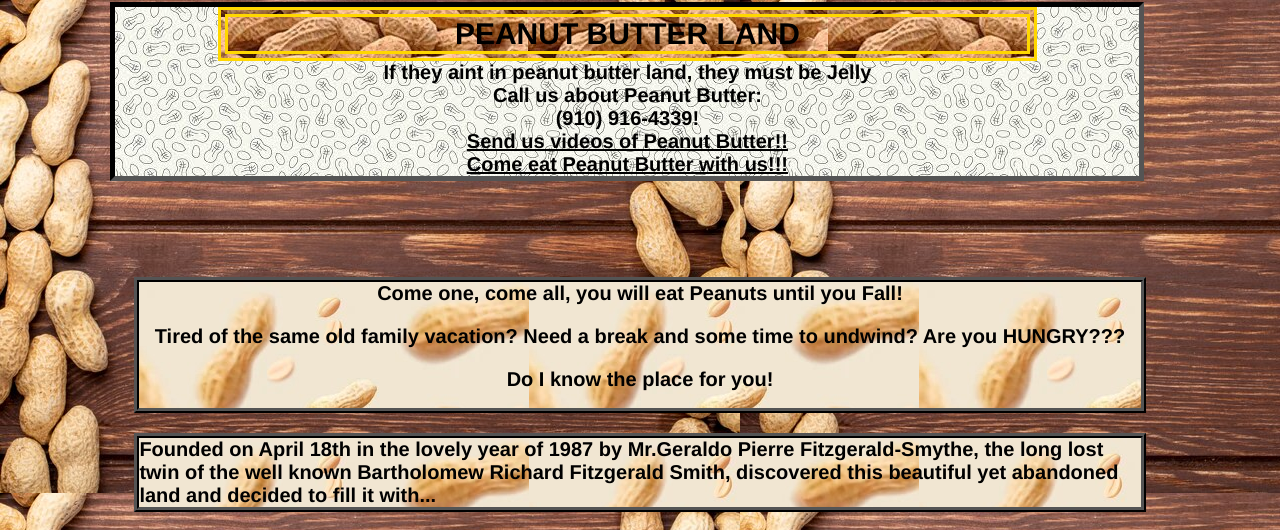
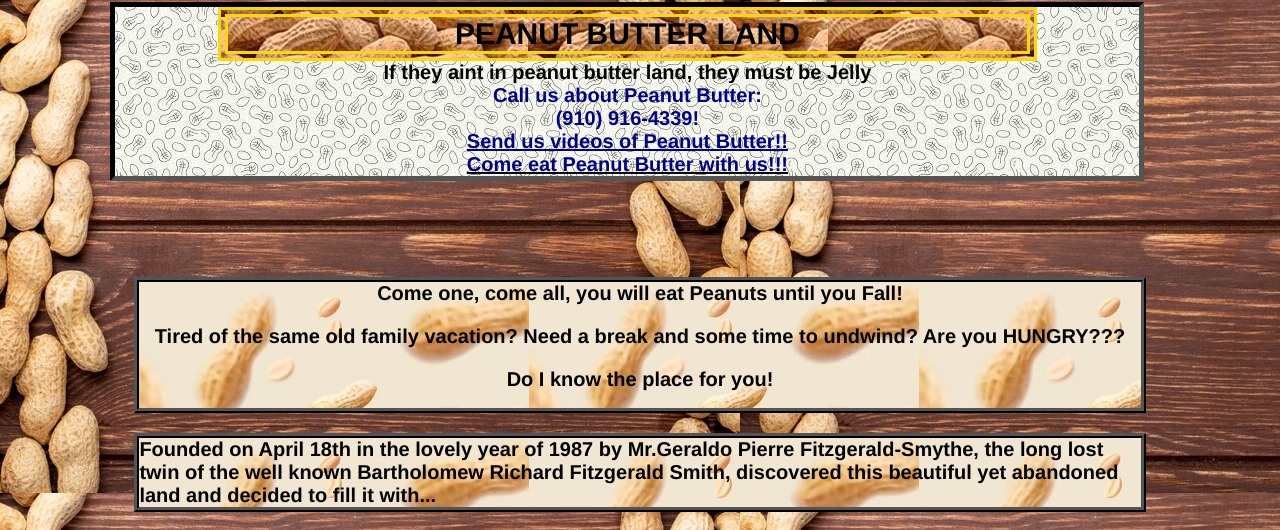
Before and after one commit to Grantlw100/mini-project-peanut-butter-land, a plain HTML site: page pbl.html in a window 1280 px wide. Shown: the top 530 px of the page. Drawn offline with Linux system fonts and the light colour scheme.

Commit message:
added notes regarding the format of the page, and i think i added a submit button in this commit?

```diff
--- a/assets/pbl.css
+++ b/assets/pbl.css
@@ -1,3 +1,24 @@
+/*
+let it be known that this is very obviously a gag and its intended purpose is
+to showcase learned skills in a comedic way so the person reviewing this HTML finds
+the reading enjoyable and offers them a break from the mundane. I do not have any personal grudges
+for people with peanut allergies (must use select element to udnerstand what im
+referring too) rather i pity them for peanut butter is delicious. may the scary
+peanut man bless your children with non-peanut related allergies. Hopefully they
+can be allergic to something like ans like i am. no one likes ants anyways
+Except for people that REALLy like bugs. In that case hopefully your kids are blessed
+with being good at math.
+*/
+/*
+unfortunately not designed as the most accessible HTML
+If accessibility is desired highlight the text within the brackets,
+press ctrl+d like ten times and enter the attribute for background color
+followed by your desired color to change the background images in every
+aspect of the HTML to something boring like Charmillion LOL. you will have
+to hunt down any bugs.Good luck Space Marine. Ripley would be proud of you.
+[background-image:]
+*/
+
 * {
     font-size: 20px;
     font-family: 'Franklin Gothic Medium', 'Arial Narrow', Arial, sans-serif;
@@ -25,11 +46,18 @@
     width:80%;
     height: auto;
 }
+
+.highlight-link-text{
+    color:darkblue
+}
 /* I understand the assignment requests inline elements
 for the header tag, the elements are seperated by paragraph
 elements for universal functionality regardless of screen size.
 This design ensures that words do not cross over sections the border
-of the container */
+of the container
+look towards the bottom of this css page for a HOWTO: to implement these
+changes if so desired
+ */
 
 #header-2 {
     position:static;
@@ -141,10 +169,95 @@ border-bottom: 5px black solid;
 }
 
 /* questions for instructors and notes*/
-/* changing the display from inline to block
+/*
+changing the display from inline to block
  or vice versa or changing the position from
  fixed to another psoition attribute destroys
-  all the css for that element. WHY?????*/
-/* if desired to fulfill the readme exaactly as
+  all the css for that element. WHY?????
+  */
+/*
+if desired to fulfill the readme exaactly as
  it is worded, the form element and the header
- element can be swapped using the codes provided below*/
+ element can be swapped using the codes provided below
+ */
+
+ /*
+ DO NOT ALTER CODES BETWEEN LINES 29 AND 45. IT IS
+ ESTABLISHED TO CREATE A MARGIN SO THE FIXED ELEMENT
+ WILL NOT OVERLAP ANY OTHER SECTION!!!!
+ */
+
+
+ /*
+  if done correctly this code should start at line 101 replaces the code
+that originally lies between lines 101 and 130, this block of code has 2
+additional class attributes in the first <div> tag that are not part of the
+original code block. this is for functionality and readability
+
+this codes origin starts at line 17 and ends at line 27
+*/
+
+/*
+<div class="p waiting">
+    <strong>If they aint in peanut butter land, they must be Jelly</strong>
+    <br>
+    <a class="highlight-link-text">Call us about Peanut Butter:</a>
+    <br>
+        <a class="highlight-link-text">(910) 916-4339!</a>
+    <br>
+    <a class="highlight-link-text" href="mailto:Peanutbutterland2@outlook.com">Send us videos of Peanut Butter!!</a>
+    <br>
+   <a href="https://www.google.com/maps/place/Chernobyl+Power+Plant/@51.4045032,30.0542331,17z/data=!3m1!4b1!4m6!3m5!1s0x472a7d747253253b:0xad8ee6ec4d52864c!8m2!3d51.4045032!4d30.0542331!16s%2Fg%2F11jkcgxryk?entry=ttu"><strong class="highlight-link-text">Come eat Peanut Butter with us!!!</strong></a>
+</div>
+*/
+
+
+
+/*
+If done correctly this code should go start at line 17 and replaces the code
+that originally lies between lines 17 and 27 AND MUST ALSO REPLACE THE CODE BETWEEN
+ LINES 32 AND 45. This will act to support the fixed element and maintain the structure
+ of the html so the user doesnt have overlapping elements. I found the easiest way to
+ achieve this was by using the same exact block of code to supplement the space
+ rather than waste hours trying to math and muscle my way through the problem
+ THIS IS KEY TO THE WEBSITES FORMAT - may need some additional tinkering
+ im not testing it
+ good luck you brave soul
+ this codes origin falls between lines 101 and 130
+ no changes should have to be made to reimplement it into the desired locations whether
+ in the origin or in the header - im sleepy though so make sure i am right
+ */
+
+
+/*
+ <div id="call-us">
+            <div> Peanut allergy? <strong>Let us know in advance.</strong>
+                <form class="Font">
+                    <p>
+                        <label for="firstname">First name</label>
+                        <input type="text" name="firstname" id="firstname"
+                        placeholder="John"/>
+                        </p>
+                        <p>
+                        <label for="lastname">Last Name</label>
+                        <input type="text" name="lastname" id="lastname" placeholder="Doe"/>
+                    </p>
+                    <p>
+                    <p>
+                        <label for="email">Email</label>
+                        <input type="email" name="email" id="email" placeholder="icanteatpeanuts@email.com"/>
+                    </p>
+                        <label for="Hazmat">Hazmat suit size</label>
+                        <select name="Hazmatsuitsize" id="Hazmatsuitsize" >
+                            <option value="x-small">X-Small</option>
+                            <option value="small">Small</option>
+                            <option value="Medium">Medium</option>
+                            <option value="Large">Large</option>
+                            <option value="X-Large">X-Large</option>
+                            <option value="wedontlikeyou">We strongly dislike you</option>
+                    </select>
+                    <br>
+                   <p><button type="submit">Peanut🥜</button></p>
+                </form>
+            </div>
+*/
--- a/pbl.html
+++ b/pbl.html
@@ -13,17 +13,19 @@
 
     <header id="header">
         <header class="peanuty-goodness">PEANUT BUTTER LAND</header>
+
         <div>
             <strong>If they aint in peanut butter land, they must be Jelly</strong>
             <br>
-        <a>Call us about Peanut Butter:</a>
+            <a class="highlight-link-text">Call us about Peanut Butter:</a>
             <br>
-            <a>(910) 916-4339!</a>
+                <a class="highlight-link-text">(910) 916-4339!</a>
             <br>
-        <a href="mailto:Peanutbutterland2@outlook.com">Send us videos of Peanut Butter!!</a>
+            <a class="highlight-link-text" href="mailto:Peanutbutterland2@outlook.com">Send us videos of Peanut Butter!!</a>
             <br>
-       <a href="https://www.google.com/maps/place/Chernobyl+Power+Plant/@51.4045032,30.0542331,17z/data=!3m1!4b1!4m6!3m5!1s0x472a7d747253253b:0xad8ee6ec4d52864c!8m2!3d51.4045032!4d30.0542331!16s%2Fg%2F11jkcgxryk?entry=ttu"><strong>Come eat Peanut Butter with us!!!</strong></a>
+           <a href="https://www.google.com/maps/place/Chernobyl+Power+Plant/@51.4045032,30.0542331,17z/data=!3m1!4b1!4m6!3m5!1s0x472a7d747253253b:0xad8ee6ec4d52864c!8m2!3d51.4045032!4d30.0542331!16s%2Fg%2F11jkcgxryk?entry=ttu"><strong class="highlight-link-text">Come eat Peanut Butter with us!!!</strong></a>
         </div>
+
 
     </header>
 
@@ -86,7 +88,7 @@
         </strong>
 </section>
 
-<div class="peanuty-goodness">If you are lucky you may even have the opportunity to meet, our founder, our patron deity, the lord of all that is peanuts, the man who doesnt like jam but has a plan, Mr.Peanutty himself!</div>
+<div class="p waiting">If you are lucky you may even have the opportunity to meet, our founder, our patron deity, the lord of all that is peanuts, the man who doesnt like jam but has a plan, Mr.Peanutty himself!</div>
 <figure>
     <img id="image-1" src="./assets/peanutpeanut.jpg" alt="scary peanut man">
     <figcaption class="peanuty-goodness">Geraldo Pierre Fitzgerald-Smythe</figcaption>
@@ -130,6 +132,7 @@
 
 
 
+
 <div id="liability-waiver">Peanut butter land and its affiliates are not responsible for the loss of life, limb, or personal items. Legal actions will be taken against
     any persons caught disrupting the parks ability to operate in a safely and orderly fashion. All parties responsible
     for damages to peanut butter land and its affiliates property will be fined for said damages and expected to pay in full OR work in the peanut
```
Lines whose indentation alone changed are shown as unchanged.
